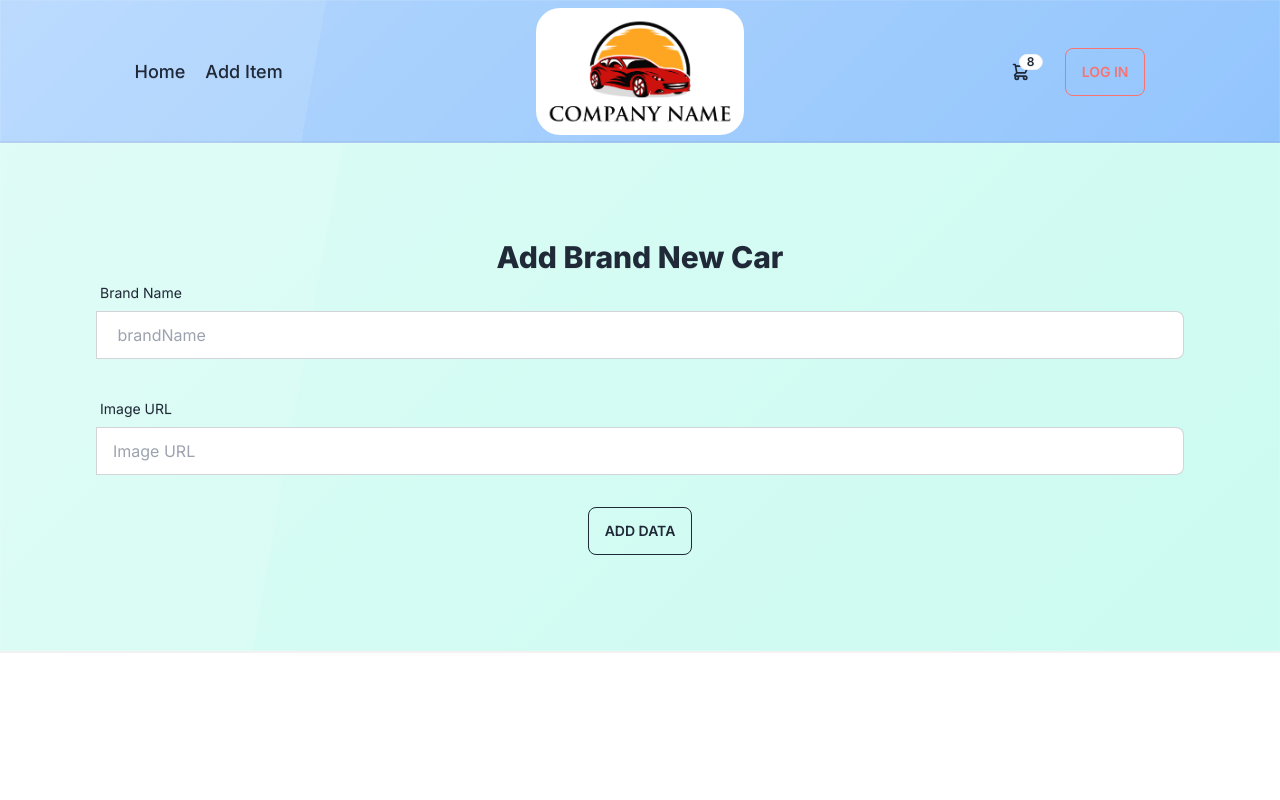
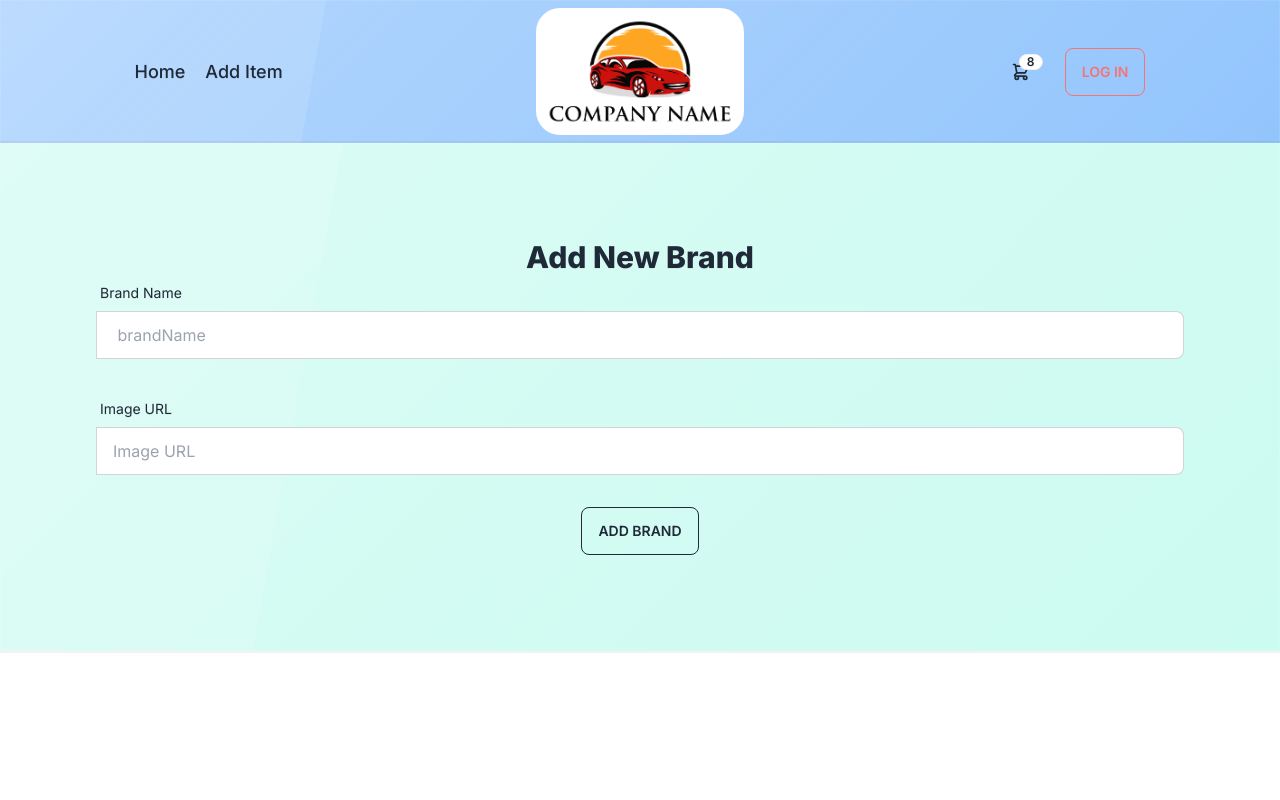
Before and after one commit to Md-Mansor/brand-shop, a React (Vite) app: page /brand in a window 1280 px wide. Shown: the top 800 px of the page. Built offline with nearby package versions, Linux system fonts and the light colour scheme.

Commit message:
brand created on and save data on database

```diff
--- a/package.json
+++ b/package.json
@@ -15,6 +15,7 @@
     "match-sorter": "^6.3.1",
     "react": "^18.2.0",
     "react-dom": "^18.2.0",
+    "react-hot-toast": "^2.4.1",
     "react-responsive-carousel": "^3.2.23",
     "react-router-dom": "^6.17.0",
     "sort-by": "^1.2.0"
--- a/src/Components/Brand/Brand.jsx
+++ b/src/Components/Brand/Brand.jsx
@@ -1,4 +1,5 @@
 import React from 'react';
+import toast, { Toaster } from 'react-hot-toast';
 
 const Brand = () => {
     const handelAddBrand = e => {
@@ -13,10 +14,26 @@ const Brand = () => {
         const newBrand = { Brand, Image }
 
         console.log(newBrand);
+        // send data to server
+        fetch('http://localhost:5000/brand', {
+            method: "POST",
+            headers: {
+                "content-type": "application/json"
+            },
+            body: JSON.stringify(newBrand)
+        })
+            .then(res => res.json())
+            .then(data => {
+                console.log(data);
+                if (data.insertedId) {
+                    toast.success('Successfully Created Brand!')
+                }
+            })
+
     }
     return (
         <div className="bg-teal-100 glass p-24">
-            <h2 className="text-3xl font-extrabold">Add Brand New Car</h2>
+            <h2 className="text-3xl font-extrabold">Add New Brand</h2>
             <form onSubmit={handelAddBrand}>
                 <div className="md:flex mb-8">
                     <div className="form-control w-full">
@@ -38,9 +55,14 @@ const Brand = () => {
                         </label>
                     </div>
                 </div>
-                <input type="submit" value="Add Data" className="btn btn-outline" />
+                <input type="submit" value="Add Brand" className="btn btn-outline" />
 
             </form>
+            <Toaster
+                position="top-center"
+                reverseOrder={false}
+            />
+
         </div>
     );
 };
--- a/src/Components/Data/Data.jsx
+++ b/src/Components/Data/Data.jsx
@@ -22,7 +22,7 @@ const Data = () => {
         <div className="bg-teal-50 p-24">
             <h2 className="text-3xl font-extrabold">Add Brand New Car</h2>
             <form onSubmit={handelAddData}>
-                {/* form name and quantity row */}
+
                 <div className="md:flex mb-8">
                     <div className="form-control md:w-1/2">
                         <label className="label">
```
Also changed, not shown: 1 other file (tests, documents, lock files or other folders).
